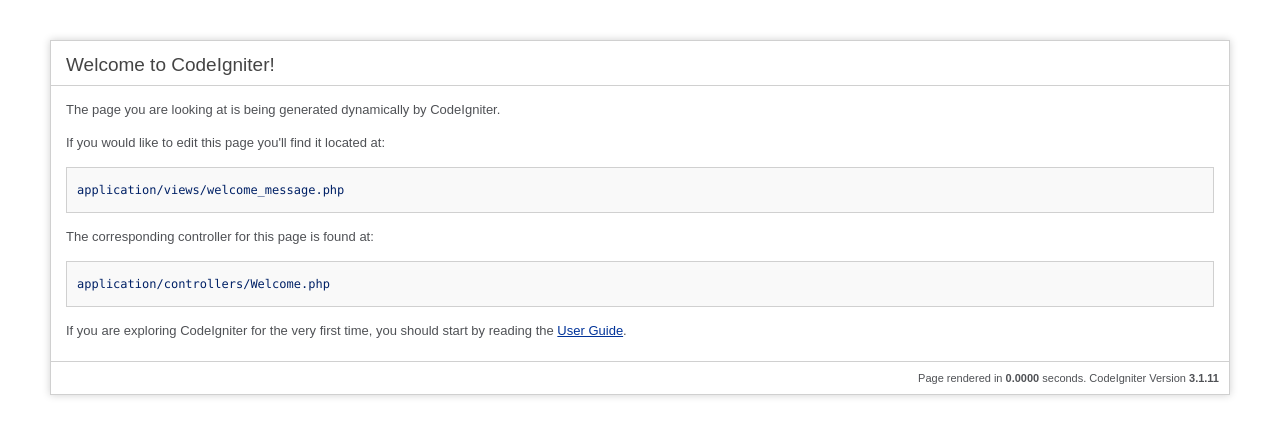
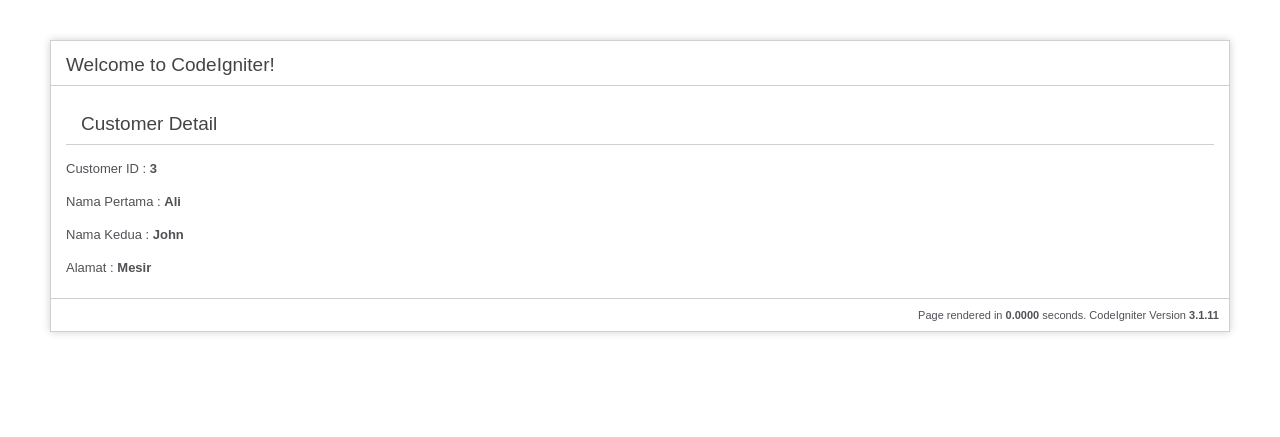
Before and after one commit to heriprastiio/websistem, a CodeIgniter app: page /websistem/index.php/welcome/index in a window 1280 px wide. Shown: the top 437 px of the page. Run offline with CodeIgniter, Linux system fonts and the light colour scheme.

Commit message:
Add model dengan data statis

```diff
--- a/application/controllers/Welcome.php
+++ b/application/controllers/Welcome.php
@@ -18,8 +18,20 @@ class Welcome extends CI_Controller {
 	 * map to /index.php/welcome/<method_name>
 	 * @see https://codeigniter.com/user_guide/general/urls.html
 	 */
+	function __construct()
+	{
+		parent::__construct();
+		$this->load->model('customer_models');
+	}
+
 	public function index()
 	{
-		$this->load->view('welcome_message');
+//		$this->load->model('Customer_models');
+		$this->load->model('customer_models');
+		$data['customer'] =  $this->customer_models->get_customer(3);
+		$this->load->view('welcome_message',$data);
+//		$this->load->model('ModelLoginUser');
+//		$data['customer'] =  $this->ModelLoginUser->getData(3);
+
 	}
 }
--- /dev/null
+++ b/application/models/Customer_models.php
@@ -0,0 +1,14 @@
+<?php
+
+
+class Customer_models extends CI_Model
+{
+	public function get_customer($id){
+		$data['id'] = 3;
+		$data['first_name'] = 'Ali';
+		$data['last_name'] = 'John';
+		$data['address'] = 'Mesir';
+		return $data;
+	}
+
+}
--- a/application/views/welcome_message.php
+++ b/application/views/welcome_message.php
@@ -71,15 +71,11 @@ defined('BASEPATH') OR exit('No direct script access allowed');
 	<h1>Welcome to CodeIgniter!</h1>
 
 	<div id="body">
-		<p>The page you are looking at is being generated dynamically by CodeIgniter.</p>
-
-		<p>If you would like to edit this page you'll find it located at:</p>
-		<code>application/views/welcome_message.php</code>
-
-		<p>The corresponding controller for this page is found at:</p>
-		<code>application/controllers/Welcome.php</code>
-
-		<p>If you are exploring CodeIgniter for the very first time, you should start by reading the <a href="user_guide/">User Guide</a>.</p>
+		<h1>Customer Detail</h1>
+		<p> Customer ID : <strong><?=$customer['id']?></strong></p>
+		<p> Nama Pertama : <strong><?=$customer['first_name']?></strong></p>
+		<p> Nama Kedua : <strong><?=$customer['last_name']?></strong></p>
+		<p> Alamat : <strong><?=$customer['address']?></strong></p>
 	</div>
 
 	<p class="footer">Page rendered in <strong>{elapsed_time}</strong> seconds. <?php echo  (ENVIRONMENT === 'development') ?  'CodeIgniter Version <strong>' . CI_VERSION . '</strong>' : '' ?></p>
```
